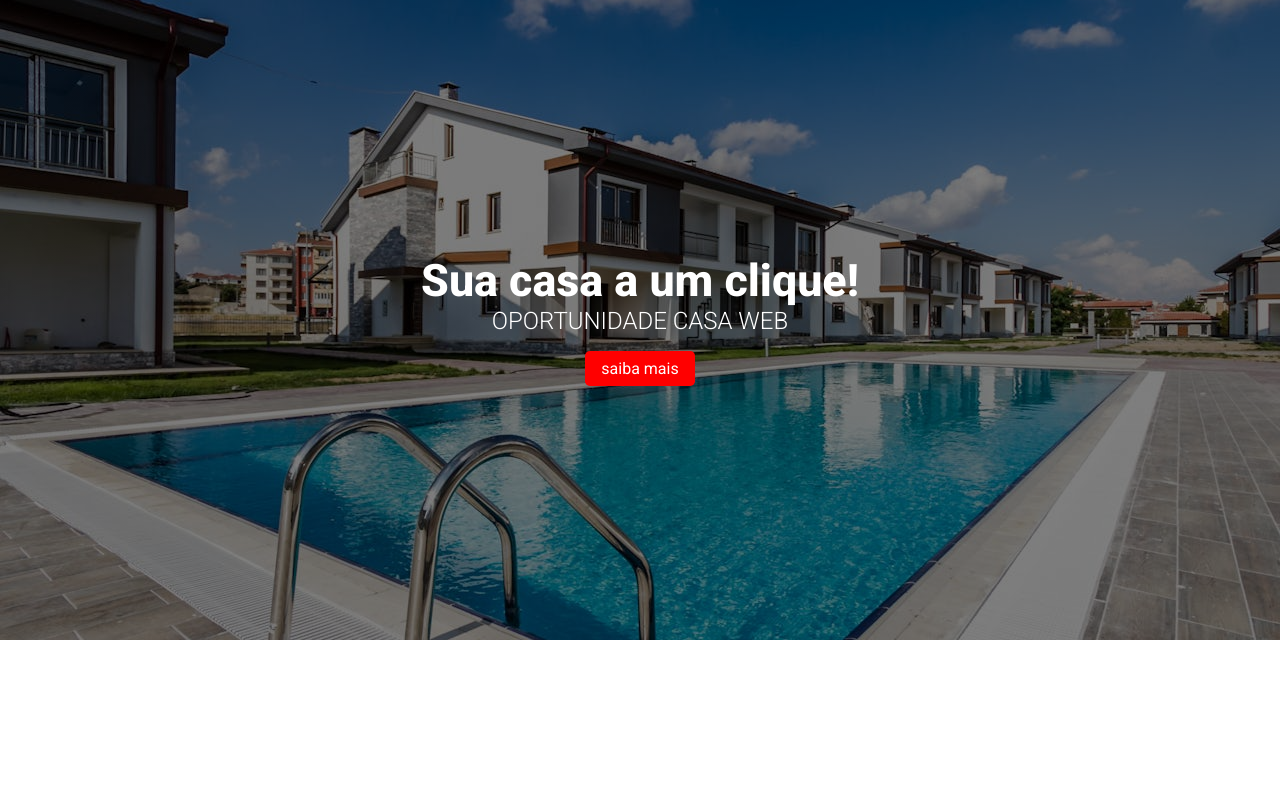
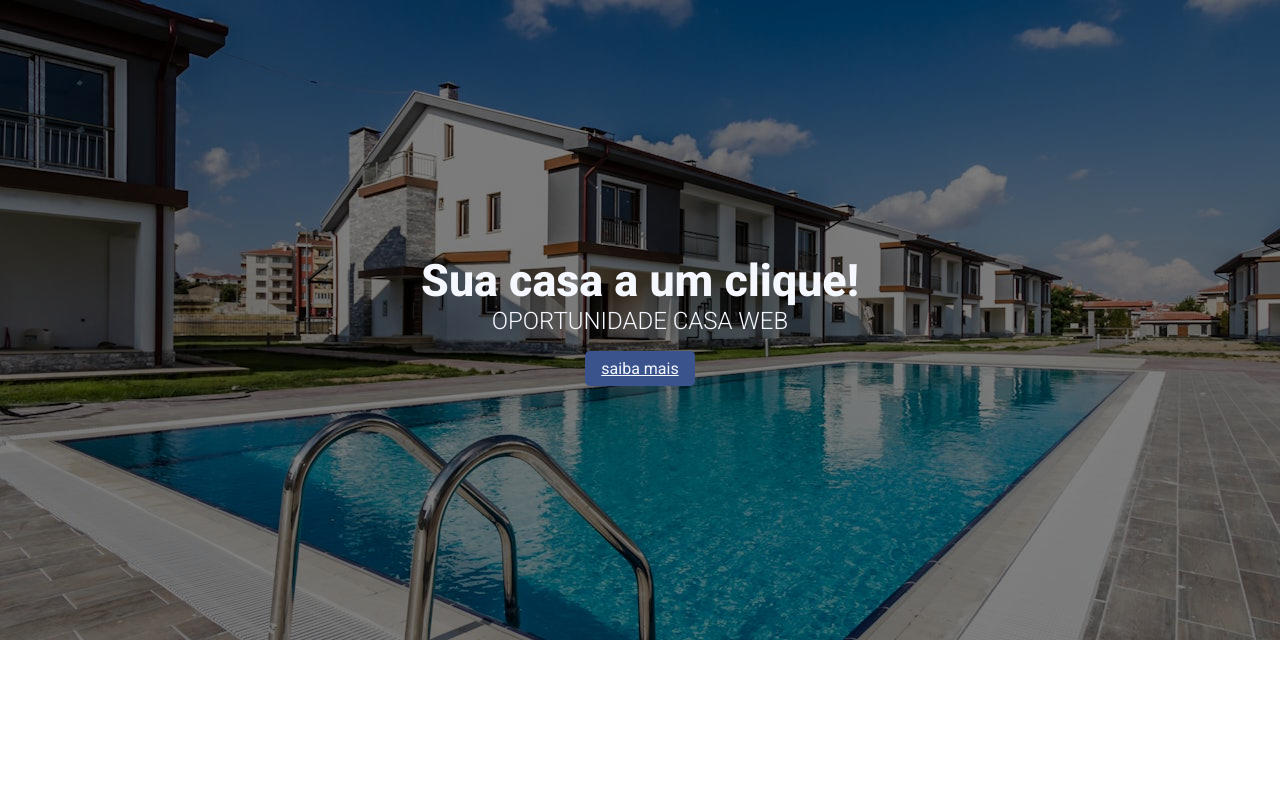
Before and after one commit to amsterdan-vasconcelos/portal-imobiliario, a PHP site: template app/views/home/hero.php in a window 1280 px wide. Run offline with PHP 8.4, Linux system fonts and the light colour scheme; the template is opened without the code that fills it, so the values that code supplies are empty; some libraries are stand-ins or nearby versions.

Commit message:
style: create css variables

```diff
--- a/public/css/global.css
+++ b/public/css/global.css
@@ -1,10 +1,26 @@
 :root {
   --max-width: 70rem;
   --font-family: "Roboto", sans-serif;
+
+  --color-background: oklch(22% 0.02 270);
+  --color-text: oklch(98% 0.01 270);
+
+  --color-primary: oklch(45% 0.1 265);
+  --color-primary-hover: oklch(40% 0.12 265);
+
+  --color-accent: oklch(60% 0.22 27);
+  --color-accent-hover: oklch(55% 0.25 27);
+
+  --color-border: oklch(35% 0.05 270);
+  --color-surface: oklch(94% 0.02 270);
+
+  --color-primary-transparent: oklch(from var(--color-primary) l c h / 80%);
+  --color-accent-transparent: oklch(from var(--color-accent) l c h / 80%);
 }
 
 body {
   font-family: var(--font-family);
+  color: var(--color-text);
 }
 
 * {
--- a/public/css/header.css
+++ b/public/css/header.css
@@ -1,7 +1,6 @@
 .header {
   position: relative;
-  background-color: rgb(17, 17, 51);
-  color: white;
+  background-color: var(--color-background);
 
   &::before {
     content: "";
@@ -10,7 +9,7 @@
     bottom: 0;
     left: 0;
 
-    background-color: rgb(206, 62, 62);
+    background-color: var(--color-accent);
     width: 25rem;
     height: 5px;
   }
--- a/public/css/hero.css
+++ b/public/css/hero.css
@@ -9,8 +9,6 @@
 }
 
 .hero__content {
-  color: white;
-
   position: absolute;
   inset: 0;
   margin: auto;
@@ -35,8 +33,14 @@
   display: inline-block;
   margin-top: 1rem;
 
-  background-color: red;
+  background-color: var(--color-primary);
 
   padding: 0.5rem 1rem;
   border-radius: 0.3rem;
+
+  text-decoration: underline;
+
+  &:hover {
+    background-color: var(--color-primary-hover);
+  }
 }
```
